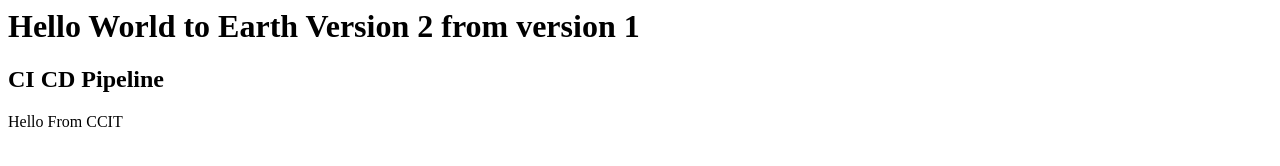
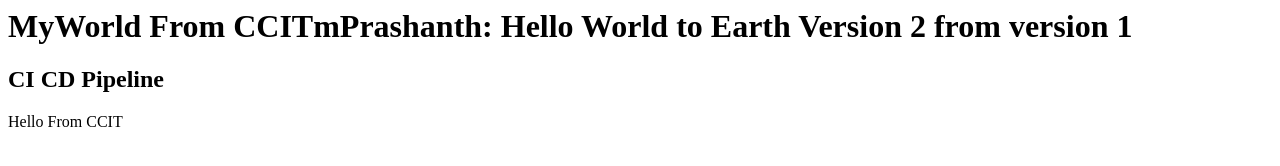
Before and after one commit to nagswe/demorepo, a plain HTML site: page index.html in a window 1280 px wide. Drawn offline with Linux system fonts and the light colour scheme.

Commit message:
changed my index code

```diff
--- a/index.html
+++ b/index.html
@@ -1,7 +1,8 @@
 <html>
   <body>
     <h1>
-      Hello World to Earth Version 2 from version 1
+MyWorld From CCITmPrashanth:
+	    Hello World to Earth Version 2 from version 1
       <h2>CI CD Pipeline</h2>
       Hello From CCIT
     </h1>
```
